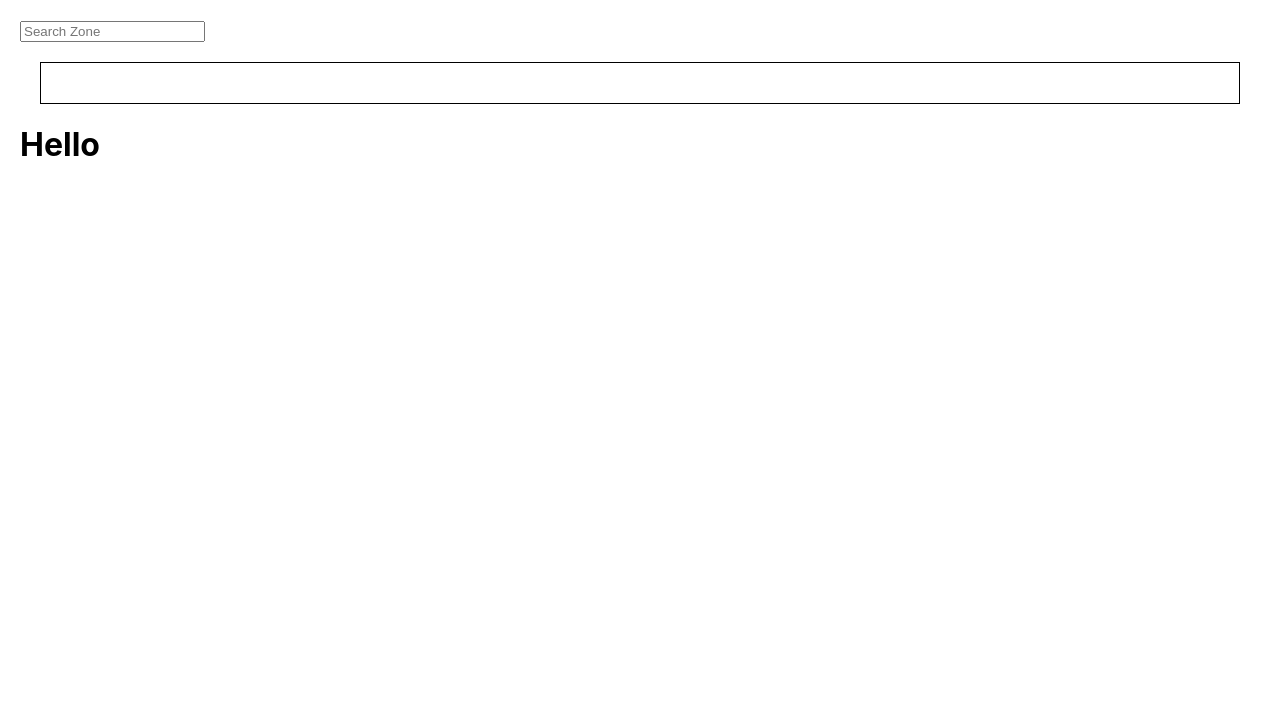
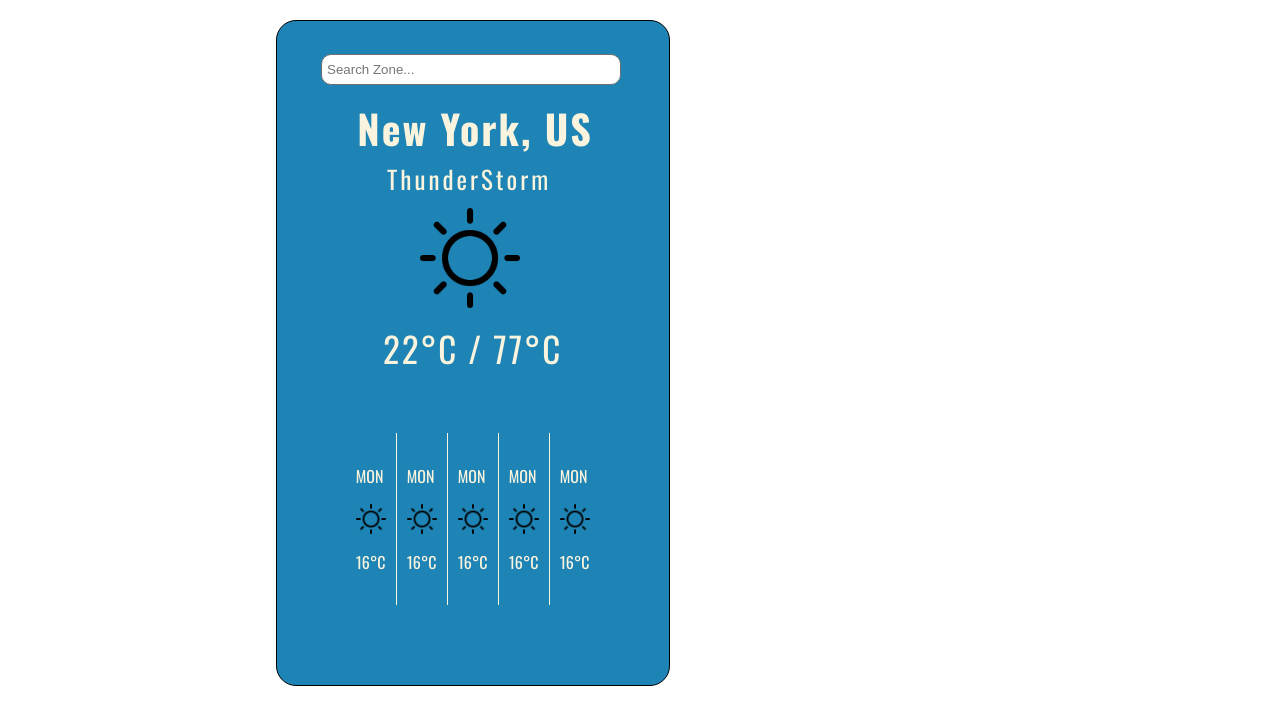
Before and after one commit to Rio0628/WeatherForecastApp, a React (Create React App) app in the folder weather-app/: page / in a window 1280 px wide. Shown: the top 724 px of the page. Built offline with nearby package versions, Linux system fonts and the light colour scheme.

Commit message:
Completed Initial UI
- Completed the initial look of the app and centered all of the components
- Gave the app a temporary background color that will be changed according to the weather type.

```diff
--- a/weather-app/src/App.js
+++ b/weather-app/src/App.js
@@ -8,8 +8,16 @@ function App() {
     <div className="App">
       <div className='container'>
         <Searchbar />
+
         <MainInfo />
-        <h1> Hello</h1>
+
+        <div className='ftrFrctCntr'>
+          <FtrForecast />
+          <FtrForecast />
+          <FtrForecast />
+          <FtrForecast />
+          <FtrForecast />
+        </div>
       </div>
     </div>
   );
--- a/weather-app/src/components/FtrForecast.js
+++ b/weather-app/src/components/FtrForecast.js
@@ -0,0 +1,13 @@
+import React from 'react';
+
+const FtrForecast = (props) => {
+    return (
+        <div className='ftrForecast'>
+            <p className='ftrFrct'>MON</p>
+            <div className='ftrFrctIcon'></div>
+            <p className='ftrFrctTemp'>16°C</p>
+        </div>
+    )
+}
+
+export default FtrForecast
--- a/weather-app/src/components/MainInfo.js
+++ b/weather-app/src/components/MainInfo.js
@@ -4,7 +4,10 @@ class MainInfo extends React.Component {
     render () {
         return (
             <div className='mainInfoContainer'>
-
+                <h3 className='regionName'>New York, US</h3>
+                <p className='weatherIconDesc'>ThunderStorm</p>
+                <div className='regionWeatherIcon'></div>
+                <p className='regionTemperature'>22°C / 77°C</p>
             </div>
         )
     }
--- a/weather-app/src/components/Searchbar.js
+++ b/weather-app/src/components/Searchbar.js
@@ -2,7 +2,7 @@ import React from 'react';
 
 const Searchbar = () => {
     return (
-        <input className='searchbar' type='text' placeholder='Search Zone'></input>
+        <input className='searchbar' type='text' placeholder='Search Zone...'></input>
     )
 }
 
--- a/weather-app/src/index.css
+++ b/weather-app/src/index.css
@@ -1,21 +1,118 @@
 @import url('https://fonts.googleapis.com/css2?family=Inconsolata:wght@300;500;600;800&family=Oswald:wght@300;400;600;700&family=Titillium+Web:wght@300;400;600;700&display=swap');
 
 body {
-  margin: 20px;
-  font-family: -apple-system, BlinkMacSystemFont, 'Segoe UI', 'Roboto', 'Oxygen',
+  margin: 0;
+  /* font-family: -apple-system, BlinkMacSystemFont, 'Segoe UI', 'Roboto', 'Oxygen',
     'Ubuntu', 'Cantarell', 'Fira Sans', 'Droid Sans', 'Helvetica Neue',
-    sans-serif;
+    sans-serif; */
+    font-family: Oswald;
   -webkit-font-smoothing: antialiased;
   -moz-osx-font-smoothing: grayscale;
 }
 
-code {
-  font-family: source-code-pro, Menlo, Monaco, Consolas, 'Courier New',
-    monospace;
+.container {
+  position: relative;
+  left: 20%;
+  border: 1px solid black;
+  border-radius: 20px;
+  padding: 20px;
+  width: 22rem;
+  height: 39rem;
+  margin: 20px;
+  background: #1D84B5;
+  color: #FAF3DD;
 }
+
+/* -- SEARCHBAR STYLES -- */
+
+.searchbar {
+  position: relative;
+  left: 1.5rem;
+  top: .8rem;
+  width: 18rem;
+  height: 1.2rem;
+  padding: 5px;
+  border-radius: 10px;
+  border: 1px solid #706F6F;
+}
+
+/* -- MAIN INFO STYLES -- */
 
 .mainInfoContainer {
   padding: 20px;
-  border: 1px solid black;
   margin: 20px;
+  letter-spacing: 2px;
 }
+/* Check the items align
+Display flex and then justify the content with space between  */
+
+
+.regionName {
+  font-size: 2.5rem;
+  position: relative;
+  bottom: 4rem;
+  right: 4.5rem;
+  width: 10em;
+  padding: 10px 10px;
+  text-align: center;
+}
+
+.weatherIconDesc {
+  position: absolute;
+  padding: 2px 50px;
+  font-size: 25px;
+  letter-spacing: 3px;
+  top: 7rem;
+}
+
+.regionWeatherIcon {
+  position: relative;
+  padding: 20px;
+  background-image: url(./images/3313896.png);
+  background-size: contain;
+  background-repeat: no-repeat;
+  height: 60px;
+  width: 60px;
+  margin: 0;
+  bottom: 4rem;
+  left: 5.2rem;
+}
+
+.regionTemperature {
+  position: absolute;
+  left: 6rem;
+  top: 16rem;
+  padding: 10px;
+  font-size: 35px;
+}
+
+/* -- FUTURE FORECAST STYLES -- */
+
+.ftrForecast {
+  border-right: 1px solid #FAF3DD;
+  padding: 15px 10px;
+  width: 30px;
+  color: #FAF3DD;
+}
+
+.ftrForecast:last-child {
+  border: none;
+}
+
+.ftrFrctIcon {
+  background-image: url(./images/3313896.png);
+  background-size: contain;
+  background-repeat: no-repeat;
+  padding: 15px;
+}
+.ftrFrctCntr {
+  position: absolute;
+  bottom: 5rem;
+  right: 4rem;
+  width: 16.2rem;
+  display: flex;
+}
+/*
+* {
+  border: 1px solid black
+} */
```
Also changed, not shown: weather-app/src/images/3313896.png (added).
